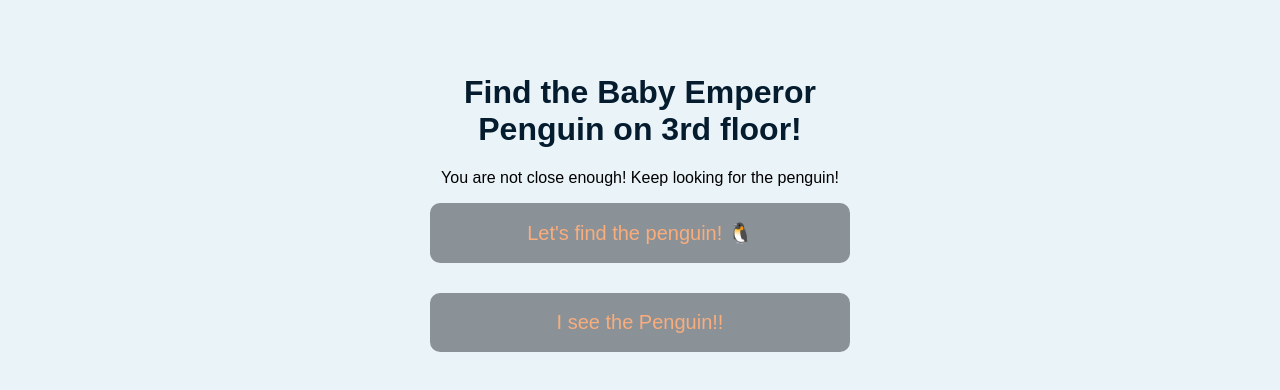
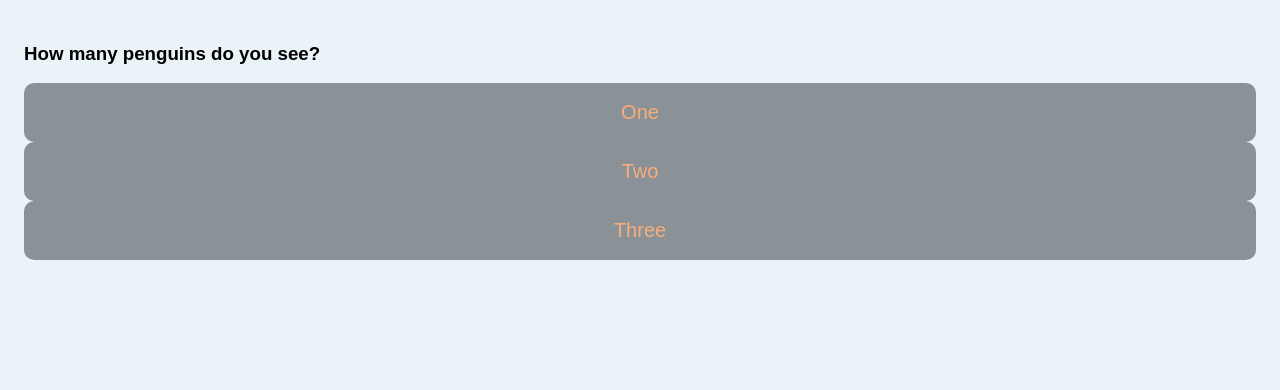
Before and after one commit to Miranda-Zeng/geolocation, a plain HTML site: page index.html in a window 1280 px wide. Both pictures are taken after a click on the button "I see the Penguin!!". Drawn offline with Linux system fonts and the light colour scheme.

Commit message:
add a multiple choice

```diff
--- a/geo.js
+++ b/geo.js
@@ -2,7 +2,7 @@
 //emperor penguin
 let PenguinLat = 40.693306781163635;
 let PenguinLong = -73.98756837816525;
-let nearby = false;
+let nearby = true;
 //1 unit is 365,221 ft
 //.0001 is approx 36.5 ft
 
@@ -44,14 +44,23 @@ function showPenguin(){
         myLocation.innerHTML = "You are not close enough! Keep looking for the penguin!";
         return;
     }else if(nearby == true){
-    document.getElementById("penguinProfile").style.display = "block";
+    document.getElementById("question").style.display = "block";
     document.getElementById("canva").querySelector("h1").style.display = "none";
     document.getElementById("location").style.display = "none";
     document.getElementById("found").style.display = "none";
+
+    }
+}
+
+function correctAnswer(){
+    document.getElementById("penguinProfile").style.display = "block";
     let audio = document.getElementById("penguinAudio")
     audio.volume = 0.3;
     audio.play();
-    }
+}
+
+function wrongAnswer(){
+    myLocation.innerHTML = "Not quite! Take another look 👀";
 }
 
 // function checkLocation () {
--- a/index.html
+++ b/index.html
@@ -34,6 +34,13 @@
             </p>
             <audio id="penguinAudio" src="penguin.mp3"></audio>
         </div>
+
+        <div id="question" style="display:none;">
+            <h3>How many penguins do you see?</h3>
+            <button onclick="wrongAnswer">One</button>
+            <button onclick="correctAnswer">Two</button>
+            <button onclick="wrongAnswer">Three</button>
+        </div>
     </body>
     <script src="geo.js"></script>
 </html>
```
Also changed, not shown: 1 other file.
